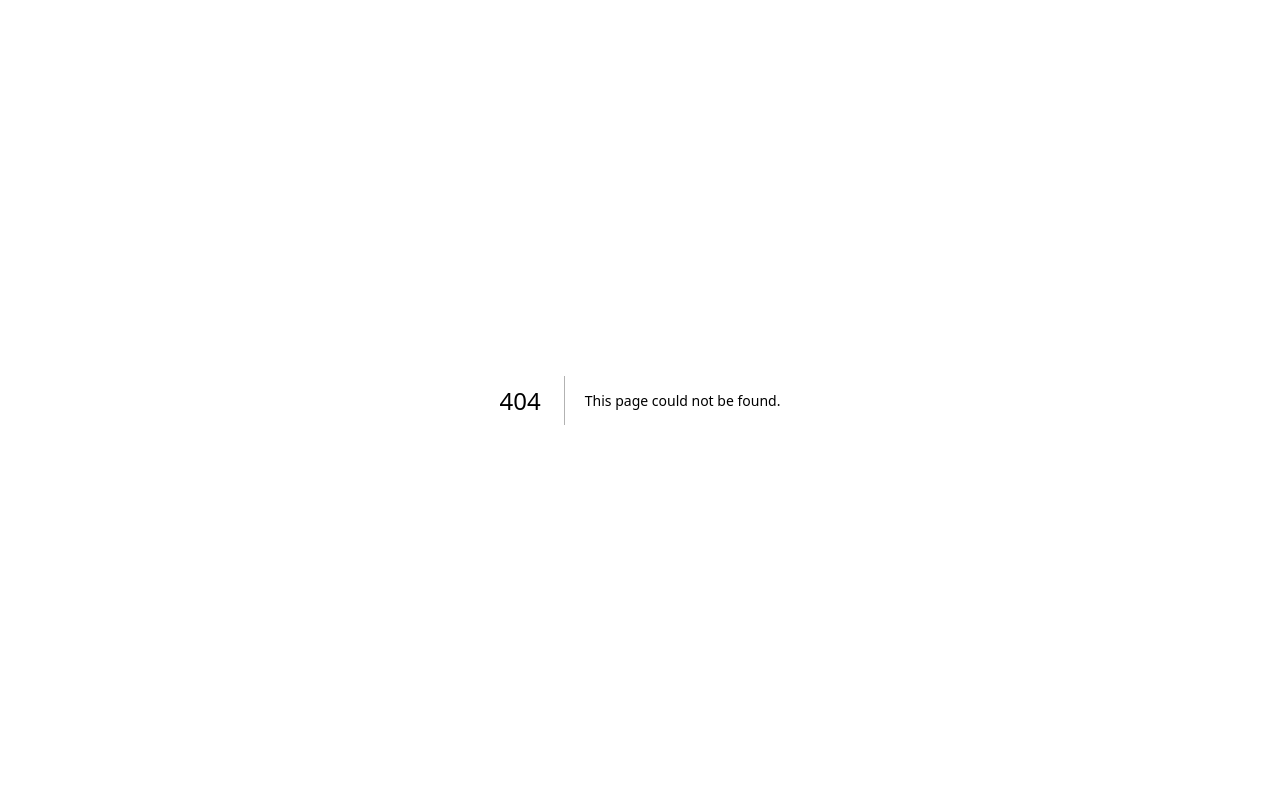
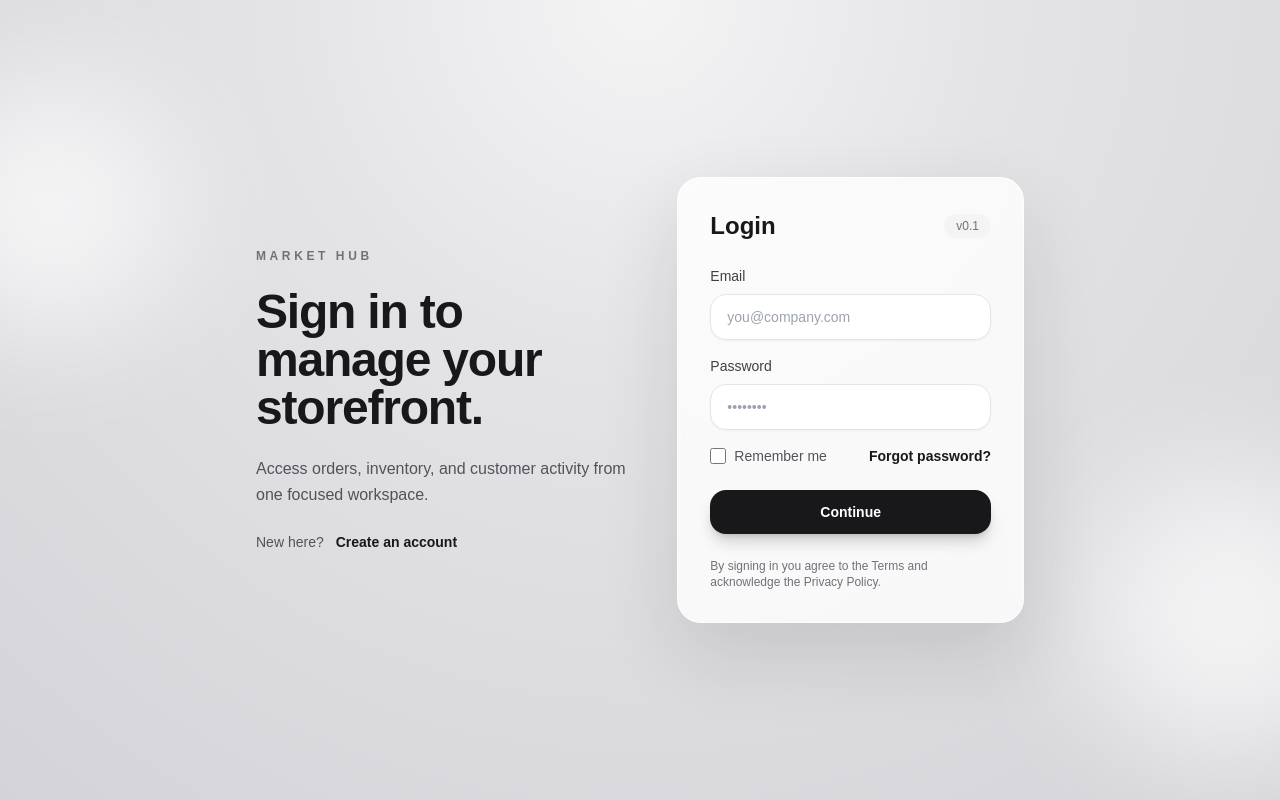
Before and after one commit to truongthuanr/market-hub, a Next.js app in the folder ui/: page /login in a window 1280 px wide. Before the commit this address had no page. Built offline with nearby package versions, Linux system fonts and the light colour scheme.

Commit message:
init login register page

```diff
--- /dev/null
+++ b/ui/src/app/login/page.tsx
@@ -0,0 +1,95 @@
+import Link from "next/link";
+
+export default function LoginPage() {
+  return (
+    <div className="relative min-h-screen overflow-hidden bg-[radial-gradient(circle_at_top,_#f4f4f5,_#e4e4e7_35%,_#d4d4d8_100%)] text-zinc-900">
+      <div className="pointer-events-none absolute -left-20 top-20 h-64 w-64 rounded-full bg-white/70 blur-3xl" />
+      <div className="pointer-events-none absolute -right-24 bottom-10 h-72 w-72 rounded-full bg-white/70 blur-3xl" />
+
+      <div className="relative mx-auto flex min-h-screen w-full max-w-6xl items-center justify-center px-6 py-16">
+        <div className="grid w-full max-w-3xl gap-10 md:grid-cols-[1.1fr_1fr]">
+          <div className="flex flex-col justify-center gap-6">
+            <p className="text-xs font-semibold uppercase tracking-[0.3em] text-zinc-500">
+              Market Hub
+            </p>
+            <h1 className="text-4xl font-semibold tracking-tight text-zinc-900 sm:text-5xl">
+              Sign in to manage your storefront.
+            </h1>
+            <p className="text-base leading-relaxed text-zinc-600">
+              Access orders, inventory, and customer activity from one focused
+              workspace.
+            </p>
+            <div className="flex items-center gap-3 text-sm text-zinc-600">
+              <span>New here?</span>
+              <Link
+                className="font-semibold text-zinc-900 underline-offset-4 hover:underline"
+                href="/register"
+              >
+                Create an account
+              </Link>
+            </div>
+          </div>
+
+          <div className="rounded-3xl border border-white/70 bg-white/80 p-8 shadow-[0_30px_80px_rgba(24,24,27,0.12)] backdrop-blur">
+            <div className="flex items-center justify-between">
+              <h2 className="text-2xl font-semibold text-zinc-900">Login</h2>
+              <span className="rounded-full bg-zinc-100 px-3 py-1 text-xs font-medium text-zinc-500">
+                v0.1
+              </span>
+            </div>
+            <form className="mt-6 grid gap-4">
+              <label className="grid gap-2 text-sm font-medium text-zinc-700">
+                Email
+                <input
+                  className="w-full rounded-2xl border border-zinc-200 bg-white/90 px-4 py-3 text-sm text-zinc-900 shadow-sm outline-none transition focus:border-zinc-400 focus:ring-2 focus:ring-zinc-200"
+                  name="email"
+                  placeholder="you@company.com"
+                  type="email"
+                  autoComplete="email"
+                  required
+                />
+              </label>
+              <label className="grid gap-2 text-sm font-medium text-zinc-700">
+                Password
+                <input
+                  className="w-full rounded-2xl border border-zinc-200 bg-white/90 px-4 py-3 text-sm text-zinc-900 shadow-sm outline-none transition focus:border-zinc-400 focus:ring-2 focus:ring-zinc-200"
+                  name="password"
+                  placeholder="••••••••"
+                  type="password"
+                  autoComplete="current-password"
+                  required
+                />
+              </label>
+              <div className="flex items-center justify-between text-sm text-zinc-600">
+                <label className="flex items-center gap-2">
+                  <input
+                    className="h-4 w-4 rounded border-zinc-300 text-zinc-900 focus:ring-zinc-400"
+                    type="checkbox"
+                    name="remember"
+                  />
+                  Remember me
+                </label>
+                <button
+                  className="font-semibold text-zinc-900 underline-offset-4 hover:underline"
+                  type="button"
+                >
+                  Forgot password?
+                </button>
+              </div>
+              <button
+                className="mt-2 w-full rounded-2xl bg-zinc-900 px-4 py-3 text-sm font-semibold text-white shadow-lg shadow-zinc-900/20 transition hover:-translate-y-0.5 hover:bg-zinc-800"
+                type="submit"
+              >
+                Continue
+              </button>
+            </form>
+            <p className="mt-6 text-xs text-zinc-500">
+              By signing in you agree to the Terms and acknowledge the Privacy
+              Policy.
+            </p>
+          </div>
+        </div>
+      </div>
+    </div>
+  );
+}
--- /dev/null
+++ b/ui/src/app/register/page.tsx
@@ -0,0 +1,103 @@
+import Link from "next/link";
+
+export default function RegisterPage() {
+  return (
+    <div className="relative min-h-screen overflow-hidden bg-[radial-gradient(circle_at_top,_#f4f4f5,_#e4e4e7_35%,_#d4d4d8_100%)] text-zinc-900">
+      <div className="pointer-events-none absolute -left-24 top-14 h-72 w-72 rounded-full bg-white/70 blur-3xl" />
+      <div className="pointer-events-none absolute -right-20 bottom-16 h-64 w-64 rounded-full bg-white/70 blur-3xl" />
+
+      <div className="relative mx-auto flex min-h-screen w-full max-w-6xl items-center justify-center px-6 py-16">
+        <div className="grid w-full max-w-4xl gap-10 md:grid-cols-[1.1fr_1fr]">
+          <div className="flex flex-col justify-center gap-6">
+            <p className="text-xs font-semibold uppercase tracking-[0.3em] text-zinc-500">
+              Market Hub
+            </p>
+            <h1 className="text-4xl font-semibold tracking-tight text-zinc-900 sm:text-5xl">
+              Build your account in minutes.
+            </h1>
+            <p className="text-base leading-relaxed text-zinc-600">
+              Start managing listings, team access, and revenue from a single
+              dashboard.
+            </p>
+            <div className="flex items-center gap-3 text-sm text-zinc-600">
+              <span>Already have access?</span>
+              <Link
+                className="font-semibold text-zinc-900 underline-offset-4 hover:underline"
+                href="/login"
+              >
+                Sign in instead
+              </Link>
+            </div>
+          </div>
+
+          <div className="rounded-3xl border border-white/70 bg-white/80 p-8 shadow-[0_30px_80px_rgba(24,24,27,0.12)] backdrop-blur">
+            <div className="flex items-center justify-between">
+              <h2 className="text-2xl font-semibold text-zinc-900">Register</h2>
+              <span className="rounded-full bg-zinc-100 px-3 py-1 text-xs font-medium text-zinc-500">
+                Free
+              </span>
+            </div>
+            <form className="mt-6 grid gap-4">
+              <label className="grid gap-2 text-sm font-medium text-zinc-700">
+                Full name
+                <input
+                  className="w-full rounded-2xl border border-zinc-200 bg-white/90 px-4 py-3 text-sm text-zinc-900 shadow-sm outline-none transition focus:border-zinc-400 focus:ring-2 focus:ring-zinc-200"
+                  name="name"
+                  placeholder="Alex Johnson"
+                  type="text"
+                  autoComplete="name"
+                  required
+                />
+              </label>
+              <label className="grid gap-2 text-sm font-medium text-zinc-700">
+                Work email
+                <input
+                  className="w-full rounded-2xl border border-zinc-200 bg-white/90 px-4 py-3 text-sm text-zinc-900 shadow-sm outline-none transition focus:border-zinc-400 focus:ring-2 focus:ring-zinc-200"
+                  name="email"
+                  placeholder="you@company.com"
+                  type="email"
+                  autoComplete="email"
+                  required
+                />
+              </label>
+              <label className="grid gap-2 text-sm font-medium text-zinc-700">
+                Password
+                <input
+                  className="w-full rounded-2xl border border-zinc-200 bg-white/90 px-4 py-3 text-sm text-zinc-900 shadow-sm outline-none transition focus:border-zinc-400 focus:ring-2 focus:ring-zinc-200"
+                  name="password"
+                  placeholder="Create a secure password"
+                  type="password"
+                  autoComplete="new-password"
+                  required
+                />
+              </label>
+              <label className="grid gap-2 text-sm font-medium text-zinc-700">
+                Company size
+                <select
+                  className="w-full rounded-2xl border border-zinc-200 bg-white/90 px-4 py-3 text-sm text-zinc-900 shadow-sm outline-none transition focus:border-zinc-400 focus:ring-2 focus:ring-zinc-200"
+                  name="teamSize"
+                  defaultValue="1-5"
+                >
+                  <option value="1-5">1-5 people</option>
+                  <option value="6-20">6-20 people</option>
+                  <option value="21-50">21-50 people</option>
+                  <option value="51-200">51-200 people</option>
+                  <option value="201+">201+ people</option>
+                </select>
+              </label>
+              <button
+                className="mt-2 w-full rounded-2xl bg-zinc-900 px-4 py-3 text-sm font-semibold text-white shadow-lg shadow-zinc-900/20 transition hover:-translate-y-0.5 hover:bg-zinc-800"
+                type="submit"
+              >
+                Create account
+              </button>
+            </form>
+            <p className="mt-6 text-xs text-zinc-500">
+              You can invite teammates and set roles after onboarding.
+            </p>
+          </div>
+        </div>
+      </div>
+    </div>
+  );
+}
```
Also changed, not shown: 2 other files (tests, documents, lock files or other folders).
